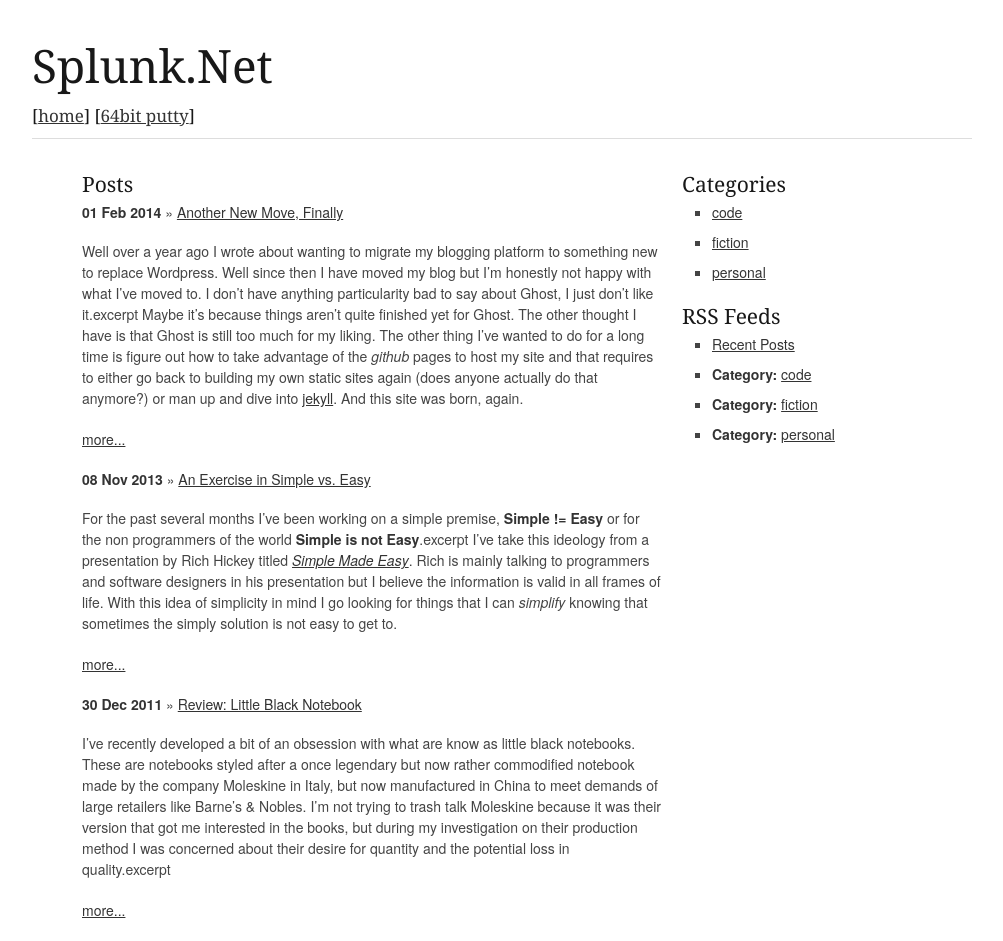
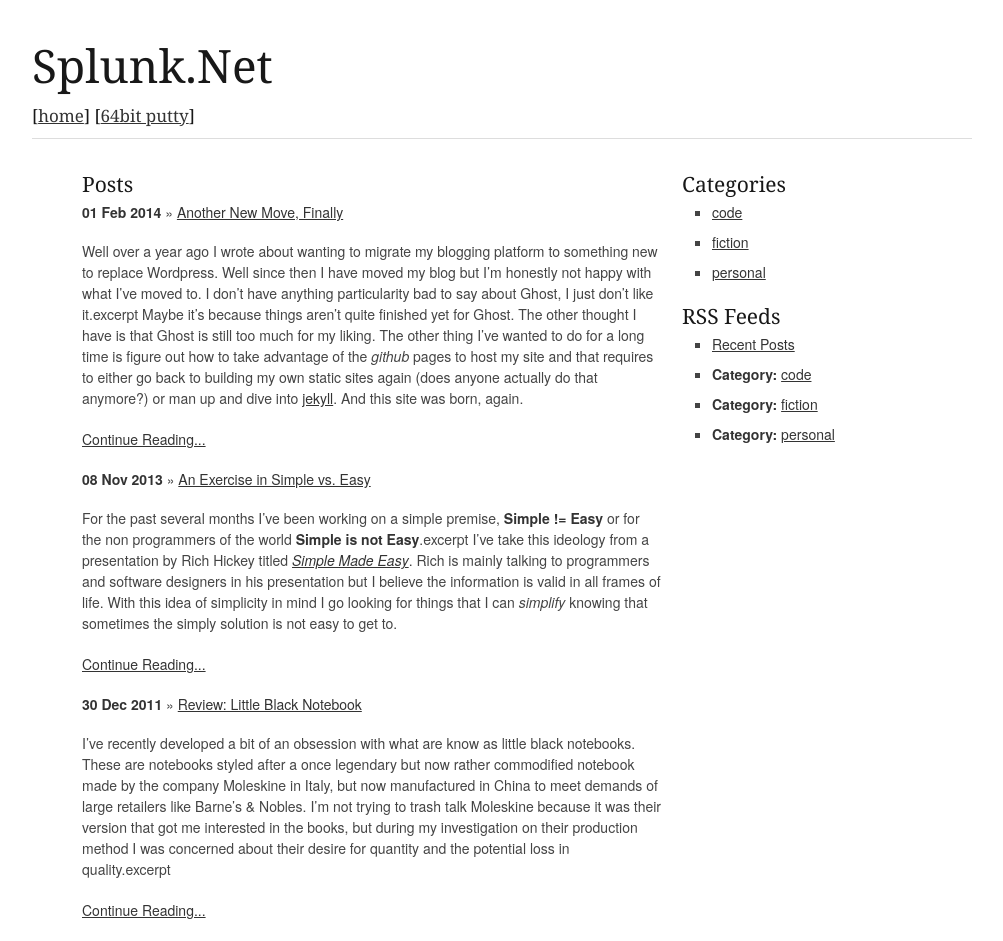
Before and after one commit to taddev/taddev.github.io, a Jekyll site: the page built from index.html, in a window 1280 px wide. Shown: the whole page, without its empty margins (138-1141 px from the left). Built offline with Jekyll 4.4.1, drawn with Linux system fonts in a browser that asks for light colours; comment, search, counter and statistics services are not loaded.

Commit message:
link change

```diff
--- a/index.html
+++ b/index.html
@@ -9,7 +9,7 @@ title: Splunk.Net
     {% for post in site.posts %}
       <li><strong>{{ post.date | date_to_string }}</strong> &raquo; <a href="{{ post.url }}">{{ post.title }}</a></li>
 {% if post.excerpt %}
-      <p>{{ post.excerpt }} <a href="{{ post.url }}"> more...</a></p>
+      <p>{{ post.excerpt }} <a href="{{ post.url }}">Continue Reading...</a></p>
 {% endif %}
     {% endfor %}
   </ul>
```
